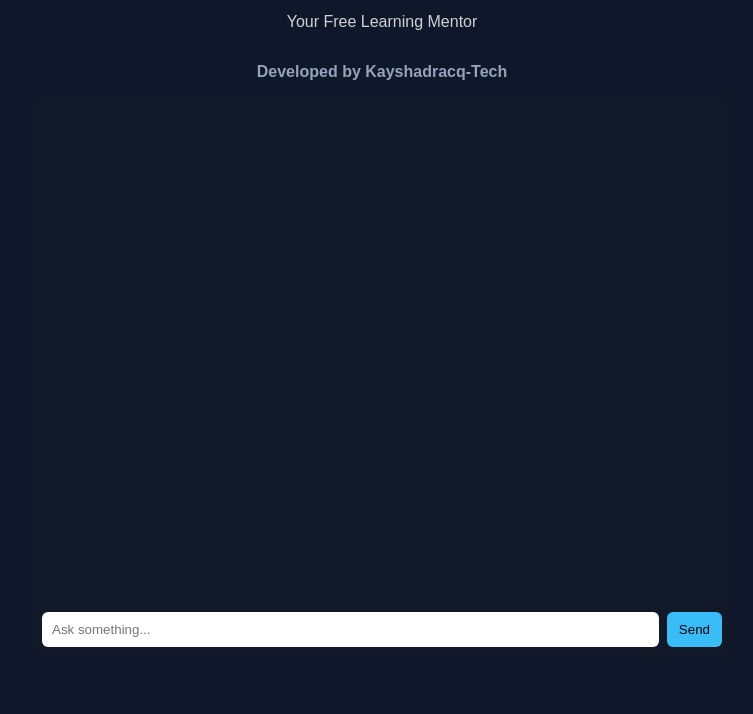
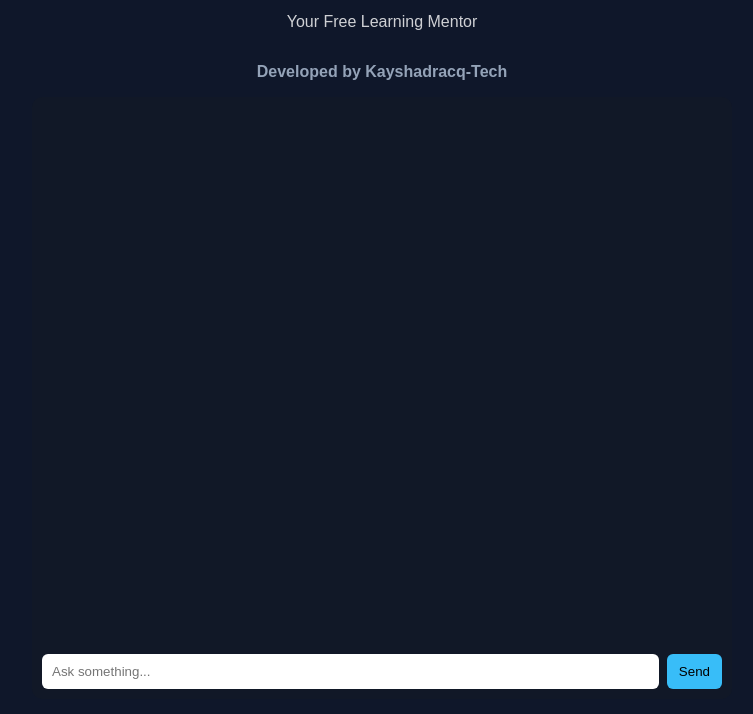
Before and after one commit to kayshadracq-tech/mentoriq-ai, a website: page public/index.html in a window 1280 px wide. Shown: the part 86-800 px from the top of the page, without its empty margins (258-1011 px from the left). Drawn offline with Linux system fonts and the light colour scheme.

Commit message:
Update style.css

```diff
--- a/public/style.css
+++ b/public/style.css
@@ -64,9 +64,13 @@ body {
 .main {
   width: 100%;
   padding: 15px;
+
   display: flex;
   flex-direction: column;
   align-items: center;
+
+  height: 100vh;
+  overflow: hidden;
 }
 
 /* TOPBAR */
@@ -96,9 +100,12 @@ body {
   background: #111827;
   border-radius: 10px;
   padding: 10px;
-  height: 70vh;
+
   display: flex;
   flex-direction: column;
+
+  height: calc(100vh - 180px);
+  min-height: 300px;
 }
 
 /* CHAT AREA */
@@ -106,6 +113,8 @@ body {
   flex: 1;
   overflow-y: auto;
   padding: 10px;
+
+  min-height: 0;
 }
 
 /* INPUT */
```
